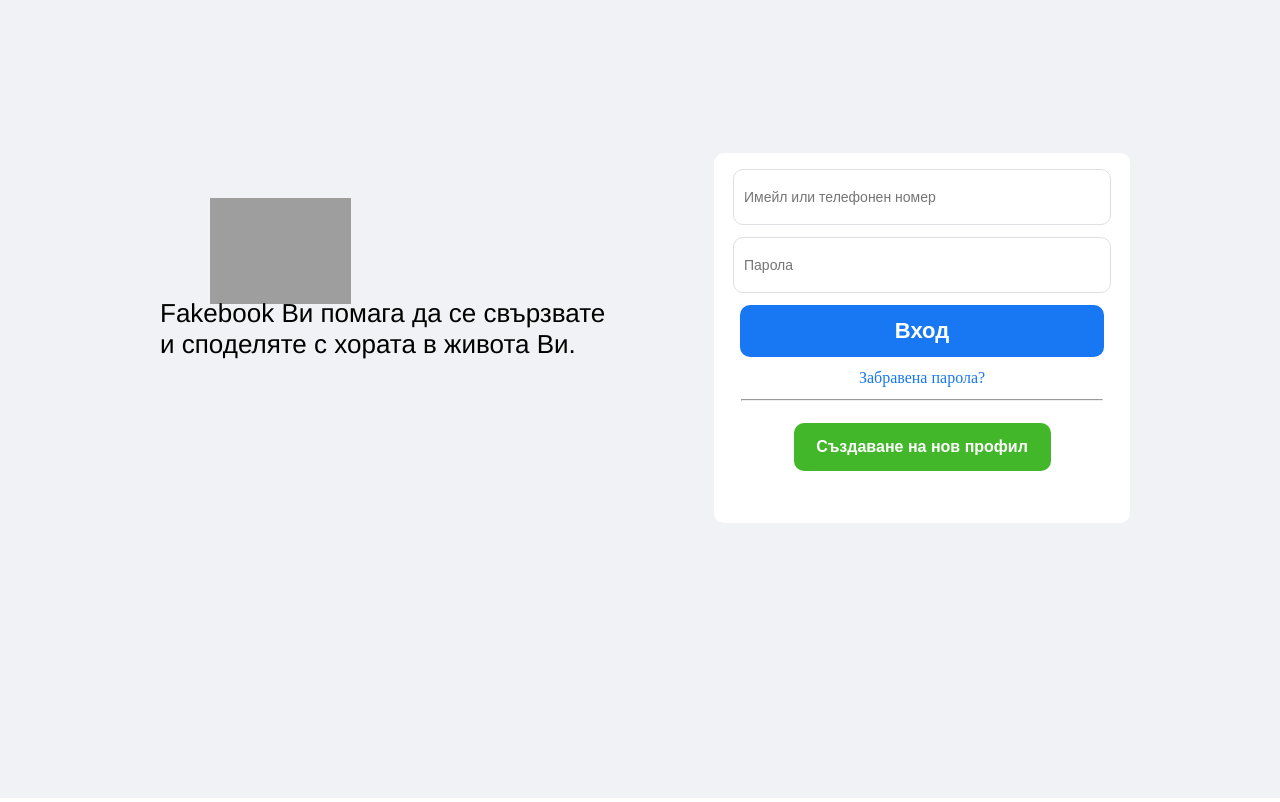
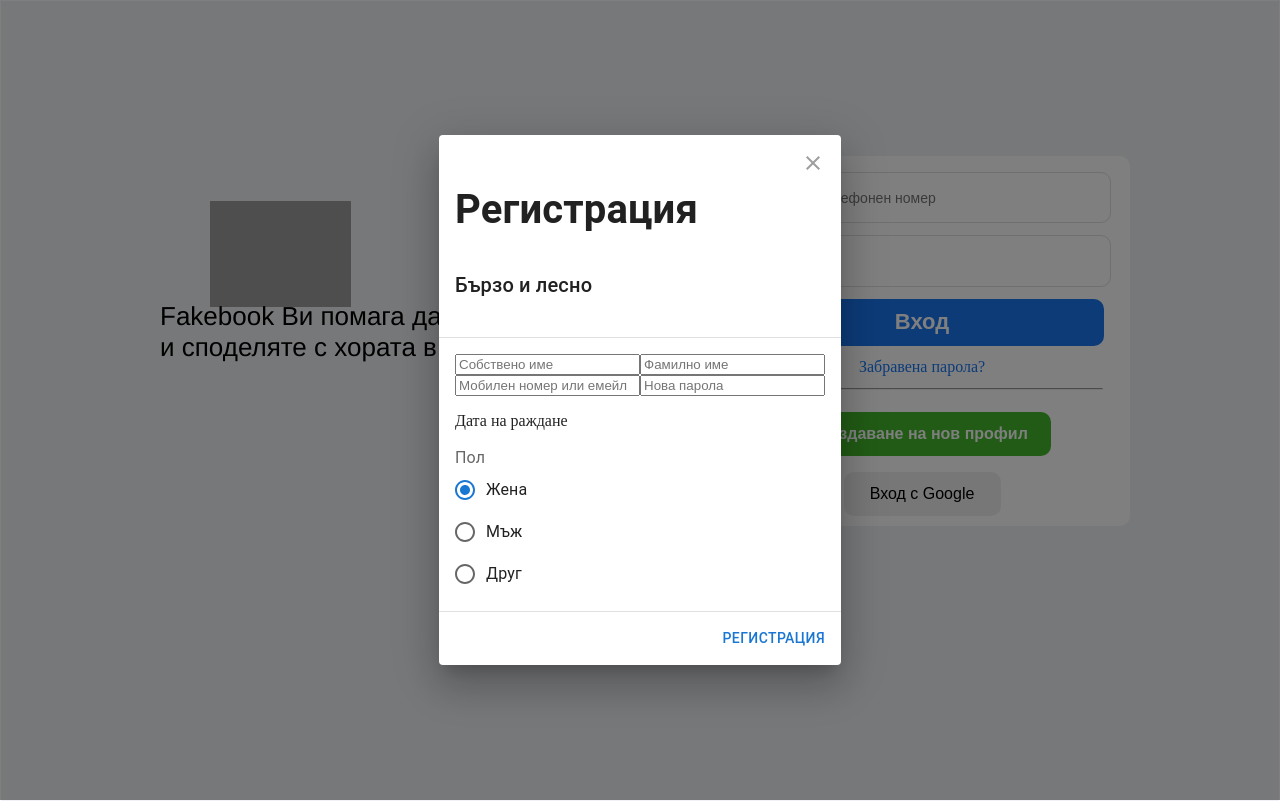
Before and after one commit to mpehlivanova/Facebook, a React (Create React App) app: page / in a window 1280 px wide. Both pictures are taken after a click on the button "Създаване на нов профил". Built offline with nearby package versions, Linux system fonts and the light colour scheme; grey boxes are pictures that could not be loaded.

Commit message:
Register pop-up is added

```diff
--- a/package.json
+++ b/package.json
@@ -3,6 +3,10 @@
   "version": "0.1.0",
   "private": true,
   "dependencies": {
+    "@date-io/date-fns": "^2.13.1",
+    "@date-io/dayjs": "^2.13.1",
+    "@date-io/luxon": "^2.13.1",
+    "@date-io/moment": "^2.13.1",
     "@emotion/react": "^11.7.1",
     "@emotion/styled": "^11.6.0",
     "@mui/icons-material": "^5.4.1",
@@ -11,6 +15,7 @@
     "@testing-library/jest-dom": "^5.16.2",
     "@testing-library/react": "^12.1.2",
     "@testing-library/user-event": "^13.5.0",
+    "firebase": "^8.10.1",
     "react": "^17.0.2",
     "react-dom": "^17.0.2",
     "react-scripts": "5.0.0",
--- a/src/App.js
+++ b/src/App.js
@@ -9,9 +9,12 @@ function App() {
   const user = null;
   return (
     <>
-    <div className="app">
-      {!user ? (<Login />) :
-        (
+      <div className="app">
+        {!user ? (
+          <>
+            <Login/>
+          </>
+        ) : (
           <div>
             <Header />
             <div className="app__body">
@@ -20,11 +23,9 @@ function App() {
               {/* <RightSidebar /> */}
             </div>
           </div>
-
-         )}
-    </div>
-
+        )}
+      </div>
     </>
-  )}
+  );}
 
 export default App;
--- /dev/null
+++ b/src/Firebase/firebase.js
@@ -0,0 +1,16 @@
+// import { initializeApp } from "firebase/app";
+// import { getAuth } from "firebase/auth";
+
+// const firebaseConfig = {
+//   apiKey: "AIzaSyB7KktkLnRxfVDSZAqk82EA0h-THW3P5IM",
+//   authDomain: "sign-in-64373.firebaseapp.com",
+//   projectId: "sign-in-64373",
+//   storageBucket: "sign-in-64373.appspot.com",
+//   messagingSenderId: "331953819556",
+//   appId: "1:331953819556:web:2705294d56d2056cbebb31",
+//   measurementId: "G-YT8BTXVSE7"
+// };
+
+// const app = initializeApp(firebaseConfig);
+
+// export  const authentication = getAuth(app);
--- /dev/null
+++ b/src/components/DatePicker.js
@@ -0,0 +1,28 @@
+// import * as React from "react";
+// import TextField from "@mui/material/TextField";
+// import AdapterDateFns from "@mui/lab/AdapterDateFns";
+// import LocalizationProvider from "@mui/lab/LocalizationProvider";
+// import DatePicker from "@mui/lab/DatePicker";
+// import Stack from "@mui/material/Stack";
+
+// export default function ViewsDatePicker() {
+//   const [value, setValue] = React.useState(new Date());
+
+//   return (
+//     <LocalizationProvider dateAdapter={AdapterDateFns}>
+//       <Stack spacing={3}>
+//         <DatePicker
+//           openTo="year"
+//           views={["year", "month", "day"]}
+//           label="Year, month and date"
+//           value={value}
+//           onChange={(newValue) => {
+//             setValue(newValue);
+//           }}
+//           renderInput={(params) => <TextField {...params} helperText={null} />}
+//         />
+
+//       </Stack>
+//     </LocalizationProvider>
+//   );
+// }
--- a/src/components/Login.js
+++ b/src/components/Login.js
@@ -2,14 +2,70 @@ import React from "react";
 import "../components-css/Login.module.css";
 // import Button from "@mui/material/Button";
 import { makeStyles } from "@mui/styles";
+import PropTypes from "prop-types";
+import Button from "@mui/material/Button";
+import { styled } from "@mui/material/styles";
+import Dialog from "@mui/material/Dialog";
+import DialogTitle from "@mui/material/DialogTitle";
+import DialogContent from "@mui/material/DialogContent";
+import DialogActions from "@mui/material/DialogActions";
+import IconButton from "@mui/material/IconButton";
+import CloseIcon from "@mui/icons-material/Close";
+import Radio from "@mui/material/Radio";
+import RadioGroup from "@mui/material/RadioGroup";
+import FormControlLabel from "@mui/material/FormControlLabel";
+import FormControl from "@mui/material/FormControl";
+import FormLabel from "@mui/material/FormLabel";
+
+// import DatePicker from "./DatePicker"
+
+const BootstrapDialog = styled(Dialog)(({ theme }) => ({
+  "& .MuiDialogContent-root": {
+    padding: theme.spacing(2),
+  },
+  "& .MuiDialogActions-root": {
+    padding: theme.spacing(1),
+  },
+}));
+
+const BootstrapDialogTitle = (props) => {
+  const { children, onClose, ...other } = props;
+
+  return (
+    <DialogTitle sx={{ m: 0, p: 2 }} {...other}>
+      {children}
+      {onClose ? (
+        <IconButton
+          aria-label="close"
+          onClick={onClose}
+          sx={{
+            position: "absolute",
+            right: 8,
+            top: 8,
+            color: (theme) => theme.palette.grey[500],
+          }}
+        >
+          <CloseIcon />
+        </IconButton>
+      ) : null}
+    </DialogTitle>
+  );
+};
+
+BootstrapDialogTitle.propTypes = {
+  children: PropTypes.node,
+  onClose: PropTypes.func.isRequired,
+};
+
+// import { firebase } from "../Firebase/firebase";
 
 const useStyle = makeStyles({
-    loginWrapper: {
+  loginWrapper: {
     backgroundColor: "#f0f2f5",
     height: "100vh",
     display: "flex",
     justifyContent: "center",
-    margin: "-10px",
+    margin: "-7px",
   },
 
   loginBox: {
@@ -63,8 +119,8 @@ const useStyle = makeStyles({
   },
 
   userInputClicked: {
-      border: "1px solid #1877f2",
-    },
+    border: "1px solid #1877f2",
+  },
 
   passwordInput: {
     fontSize: "14px",
@@ -103,13 +159,39 @@ const useStyle = makeStyles({
     fontSize: "16px",
     fontWeight: "600",
     borderRadius: "10px",
-    marginTop: "16px",
+    margin: "16px",
     border: "none",
+  },
+  loginWithGoogle: {
+    width: "157px",
+    height: "48px",
+    borderRadius: "10px",
+    border: "none",
+    fontSize: "16px",
   },
 });
 
 export default function Login() {
+  const [open, setOpen] = React.useState(false);
+  const handleClickOpen = () => {
+    setOpen(true);
+  };
+  const handleClose = () => {
+    setOpen(false);
+  };
   const style = useStyle();
+
+  // const signInWithFirebase = () => {
+  //     let google_provider = firebase.auth.GoogleAuthProvider();
+  //     firebase.auth().signInWithPopup(google_provider)
+  //         .then((res) => {
+
+  //         })
+  //         .catch((err) => {
+  //         console.log(err);
+  //     })
+
+  // }
 
   return (
     <div className={style.loginWrapper}>
@@ -128,10 +210,11 @@ export default function Login() {
 
         <div className={style.rightSide}>
           <input
-                      className={`${style.userInput} ${style.commonRight}`}
+            className={`${style.userInput} ${style.commonRight}`}
             placeholder="Имейл или телефонен номер"
           />
           <input
+            type="password"
             className={`${style.passwordInput} ${style.commonRight}`}
             placeholder="Парола"
           />
@@ -145,11 +228,91 @@ export default function Login() {
             Забравена парола?
           </a>
           <hr className={style.hr} />
-          <button className={style.createRegisterBtn}>
+          <button className={style.createRegisterBtn} onClick={handleClickOpen}>
             Създаване на нов профил
           </button>
+
+          <button className={style.loginWithGoogle}>Вход с Google</button>
         </div>
       </div>
+
+      <BootstrapDialog
+        onClose={handleClose}
+        aria-labelledby="customized-dialog-title"
+        open={open}
+      >
+        <BootstrapDialogTitle
+          id="customized-dialog-title"
+          onClose={handleClose}
+        >
+          <h1>Регистрация</h1>
+          <p>Бързо и лесно</p>
+        </BootstrapDialogTitle>
+
+        <DialogContent dividers>
+          <div className="namesWrapper">
+            <input
+              type="text"
+              className={style.nameReg}
+              placeholder="Собствено име"
+            />
+            <input
+              type="text"
+              className={style.nameReg}
+              placeholder="Фамилно име"
+            />
+          </div>
+          <input
+            type="text"
+            className={style.mobileNumberOrMail}
+            placeholder="Мобилен номер или емейл"
+          />
+          <input
+            type="password"
+            className={style.newPass}
+            placeholder="Нова парола"
+          />
+
+          <div className="datesWrapper">
+            <p>Дата на раждане</p>
+
+
+            {/* <DatePicker/> */}
+
+          </div>
+          <div className="genderWrapper">
+            <FormControl>
+              <FormLabel id="demo-radio-buttons-group-label">Пол</FormLabel>
+              <RadioGroup
+                aria-labelledby="demo-radio-buttons-group-label"
+                defaultValue="female"
+                name="radio-buttons-group"
+              >
+                <FormControlLabel
+                  value="female"
+                  control={<Radio />}
+                  label="Жена"
+                />
+                <FormControlLabel
+                  value="male"
+                  control={<Radio />}
+                  label="Мъж"
+                />
+                <FormControlLabel
+                  value="other"
+                  control={<Radio />}
+                  label="Друг"
+                />
+              </RadioGroup>
+            </FormControl>
+          </div>
+        </DialogContent>
+        <DialogActions>
+          <Button autoFocus onClick={handleClose}>
+            Регистрация
+          </Button>
+        </DialogActions>
+      </BootstrapDialog>
     </div>
   );
 }
```
Also changed, not shown: src/components/Register.js (+102 -0 lines), 1 other file (tests, documents, lock files or other folders).
